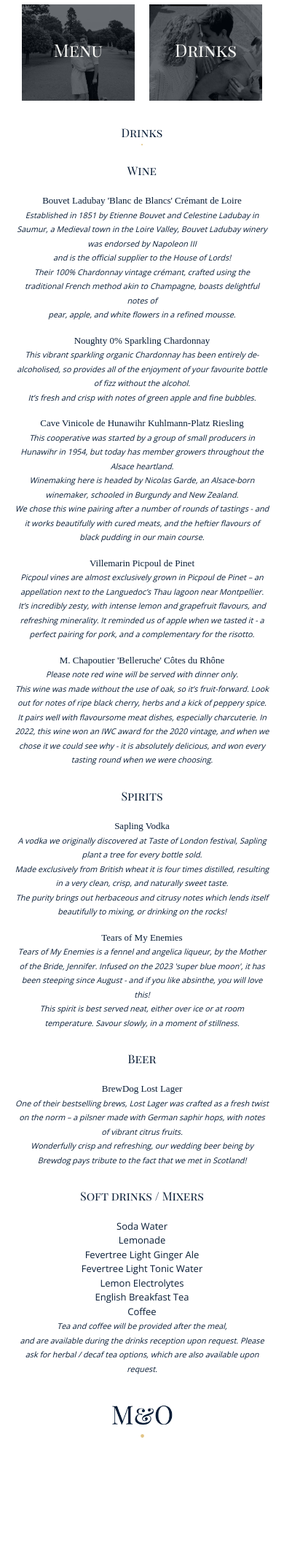
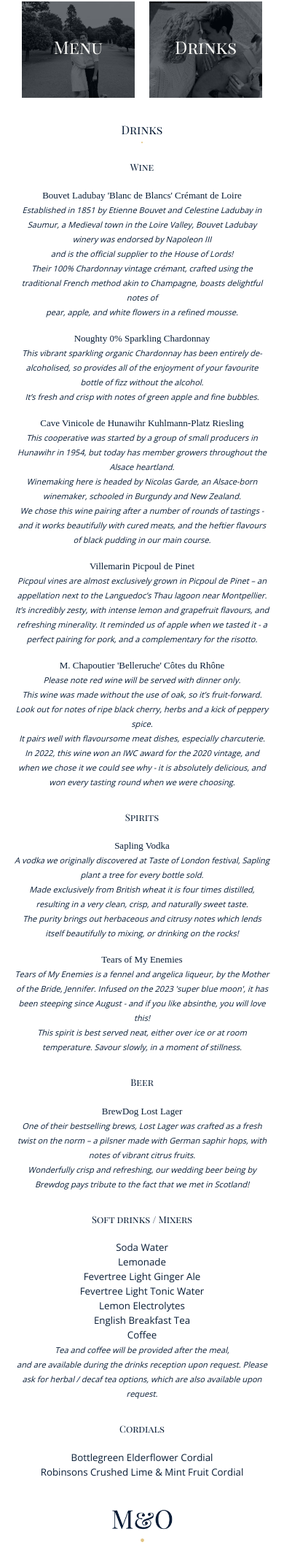
Before and after one commit to Maggie-and-Ollie-Wedding/wedding-website, a Flask app: template templates/info.html in a window 390 px wide, after a click on "Drinks". Shown: the part 640-2768 px from the top of the page at 73% size. Before the commit the page ends 2610 px from the top, so only its background shows below. Run offline with Flask 2, Linux system fonts and the light colour scheme; the template is opened without the code that fills it, so the values that code supplies are empty; some libraries are stand-ins or nearby versions.

Commit message:
drinks list

```diff
--- a/static/css/info.css
+++ b/static/css/info.css
@@ -207,7 +207,11 @@ i {
 }
 
 
-@media only screen and (max-width: 500px) {
+@media only screen and (max-width: 700px) {
+
+  h4 {
+    font-size: small;
+  }
 
 
   h2 {
@@ -215,6 +219,10 @@ i {
   }
 
   i{
+    font-size: smaller;
+  }
+
+  p {
     font-size: smaller;
   }
 
--- a/templates/info.html
+++ b/templates/info.html
@@ -380,6 +380,11 @@
           Coffee<br>
           <i>Tea and coffee will be provided after the meal, <br>and are available during the drinks reception upon
             request. Please ask for herbal / decaf tea options, which are also available upon request.</i></p>
+
+
+            <h4>Cordials</h4>
+            <p>Bottlegreen Elderflower Cordial<br>
+              Robinsons Crushed Lime & Mint Fruit Cordial<br></p>
         </div>
       </div>
     </div>
```
